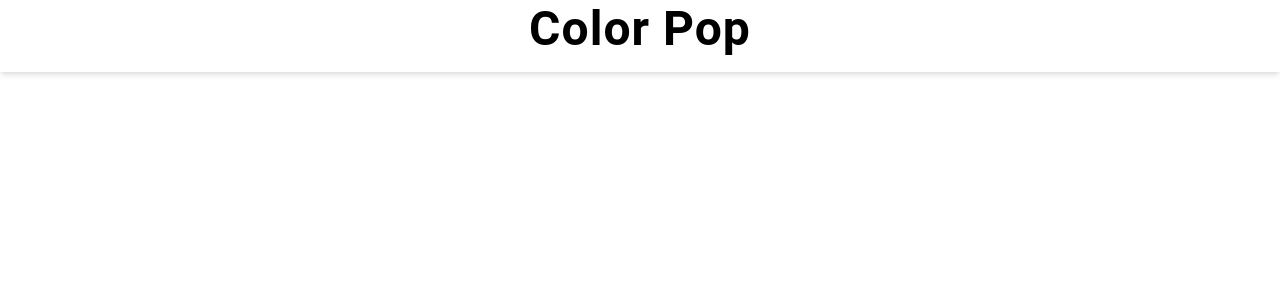
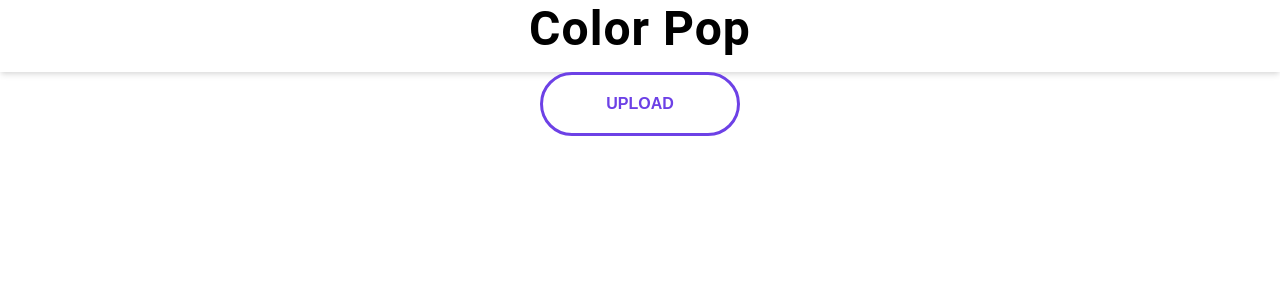
Before and after one commit to JoscelynJames/hue-knew, a Vue app: page / in a window 1280 px wide. Shown: the top 300 px of the page. Built offline with nearby package versions, Linux system fonts and the light colour scheme.

Commit message:
refactor: moved nav bar into app

```diff
--- a/src/App.vue
+++ b/src/App.vue
@@ -1,15 +1,19 @@
 <template>
   <div id="color-gen-app">
+    <nav-bar />
     <generate />
   </div>
 </template>
 
 <script>
 import Generate from "./pages/Generate.vue";
+import NavBar from "./templates/NavBar.vue";
+
 export default {
   name: "App",
   components: {
     generate: Generate,
+    'nav-bar': NavBar,
   },
 };
 </script>
--- a/src/pages/Generate.vue
+++ b/src/pages/Generate.vue
@@ -1,6 +1,9 @@
 <template>
   <main id="generate-page">
-    <nav-bar />
+    <section>
+      <upload-button text="UPLOAD" name="upload-button"/>
+      <!-- TODO feature: add a save button here to save the colors in json, csv or the svg  -->
+    </section>
     <!-- This will be the canvas to draw the image -->
     <canvas id="image-canvas"></canvas>
     <!-- This will be the svg we generate and draw our colors onto -->
@@ -9,12 +12,20 @@
 </template>
 
 <script>
-import NavBar from "../templates/NavBar.vue";
+import Button from "../molecules/UploadButton.vue";
 
 export default {
   name: "Generate",
   components: {
-    "nav-bar": NavBar,
+    "upload-button": Button,
   },
 };
 </script>
+
+<style scoped>
+#generate-page {
+  display: flex;
+  flex-direction: column;
+  align-items: center;
+}
+</style>
```
